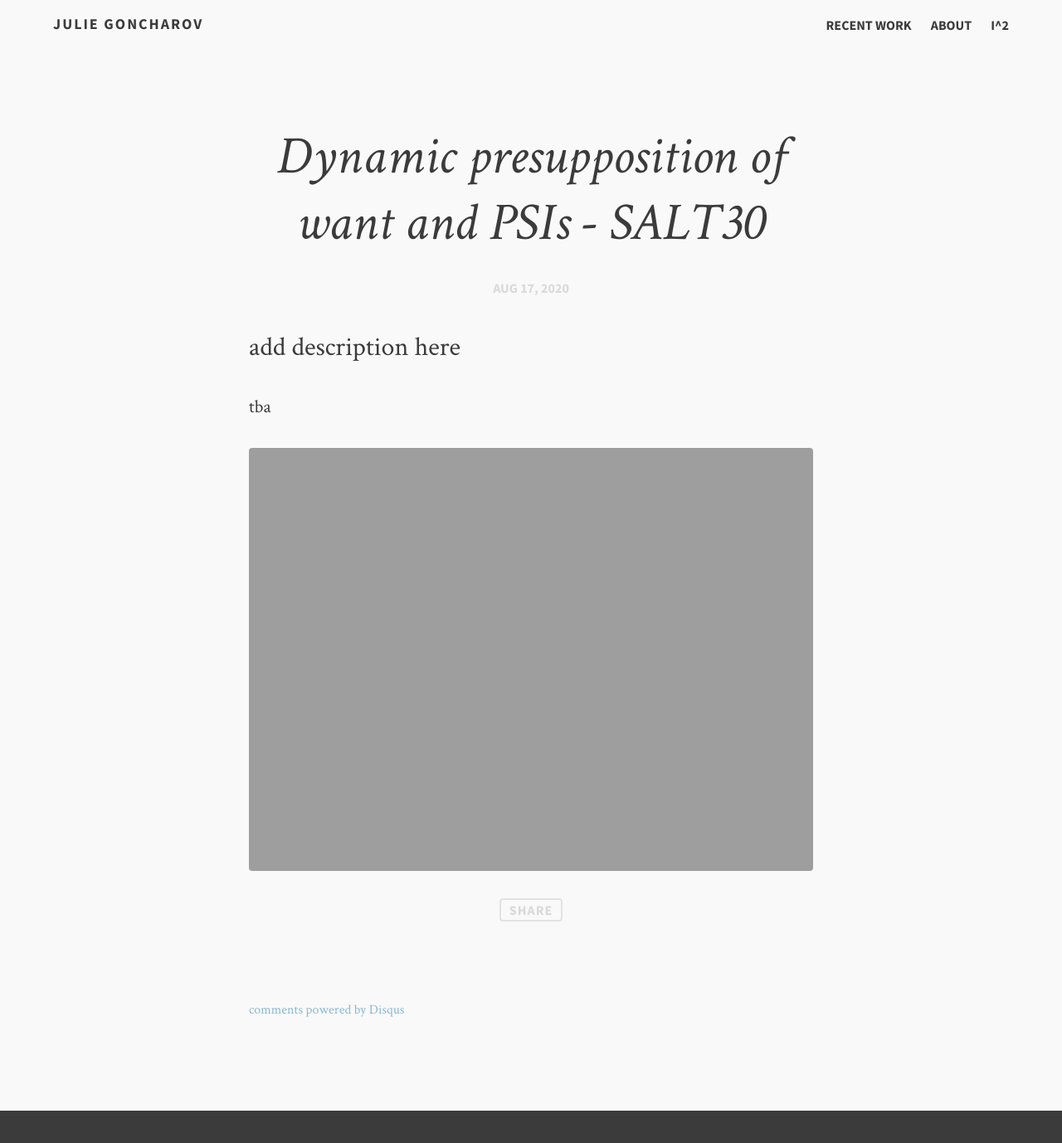
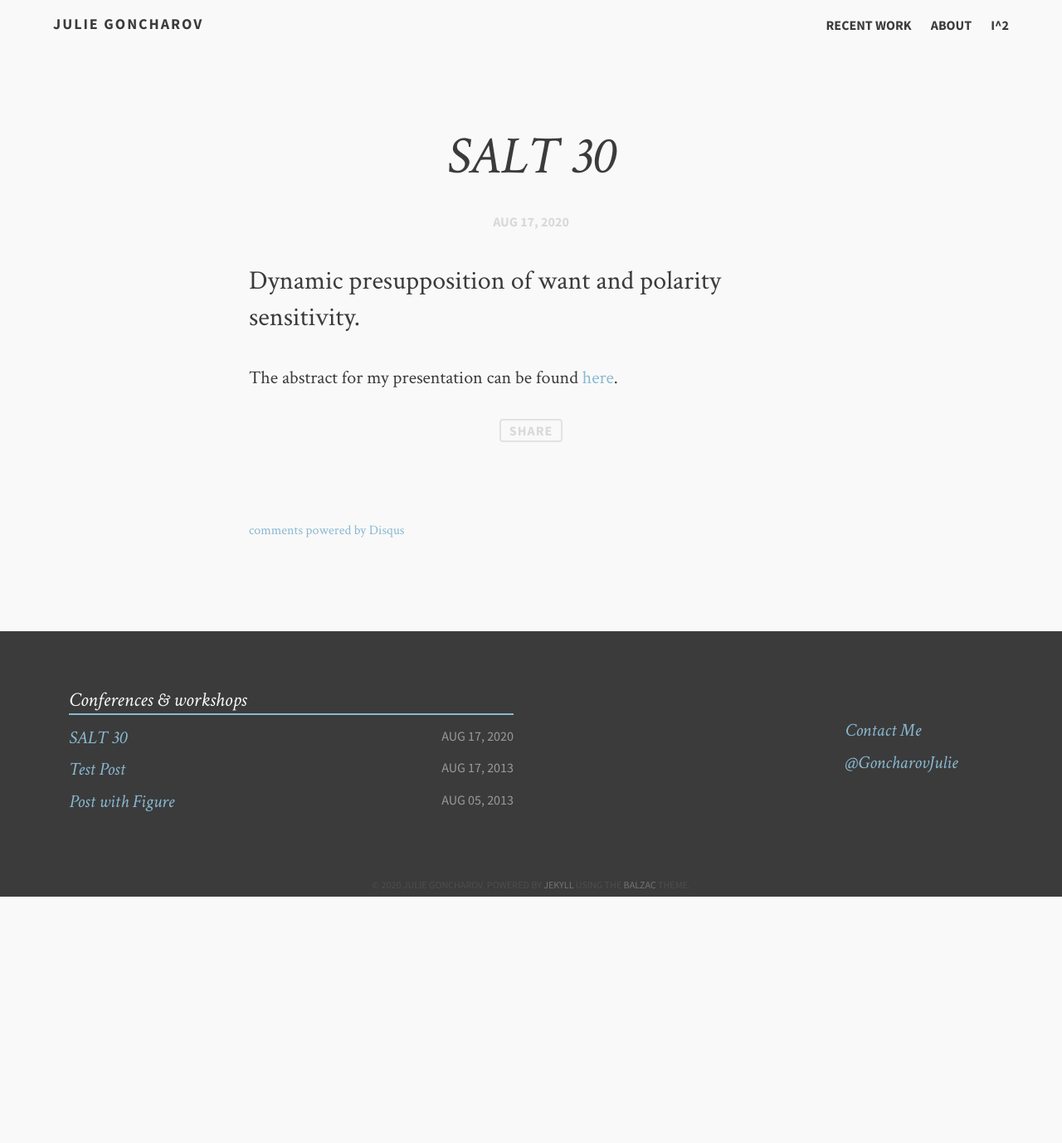
Before and after one commit to julie-goncharov/julie-goncharov.github.io, a Jekyll site: the page built from _posts/2020-08-17-dynamic-psp-of-want-SALT30.md, in a window 1280 px wide and 1400 px high. Shown: the top 1378 px of the window at 83% size. Built offline with Jekyll 4.4.1, drawn with Linux system fonts in a browser that asks for light colours; comment, search, counter and statistics services are not loaded; some of the changed text lies outside the part shown.

Commit message:
update file

```diff
--- a/_posts/2020-08-17-dynamic-psp-of-want-SALT30.md
+++ b/_posts/2020-08-17-dynamic-psp-of-want-SALT30.md
@@ -1,11 +1,12 @@
 ---
-layout: post-no-feature
-title: "Dynamic presupposition of want and PSIs - SALT30"
-description: "add description here"
+layout: post-light-feature
+title: SALT 30
+description: "Dynamic presupposition of want and polarity sensitivity."
+categories: articles
 comments: true
-category: articles
+date: 2020-08-17
+image:
+feature:
 ---
 
-tba
-
- ![Drawing A]({{ site.url }}/images/money.jpg)
+The abstract for my presentation can be found [here](/docs/want_and_PSIs-SALT30abstract.pdf).
```
